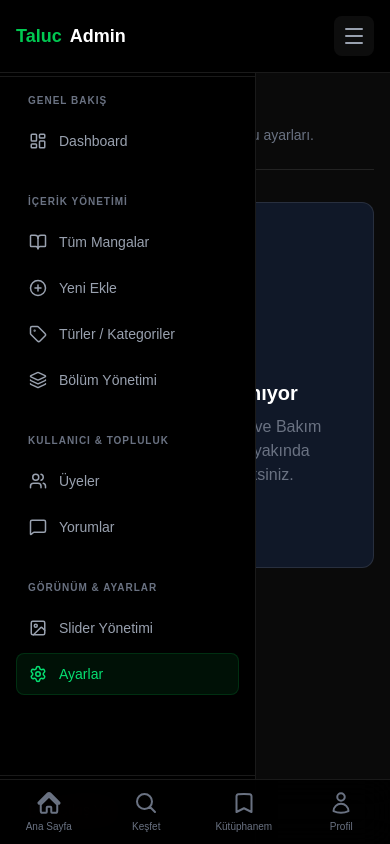
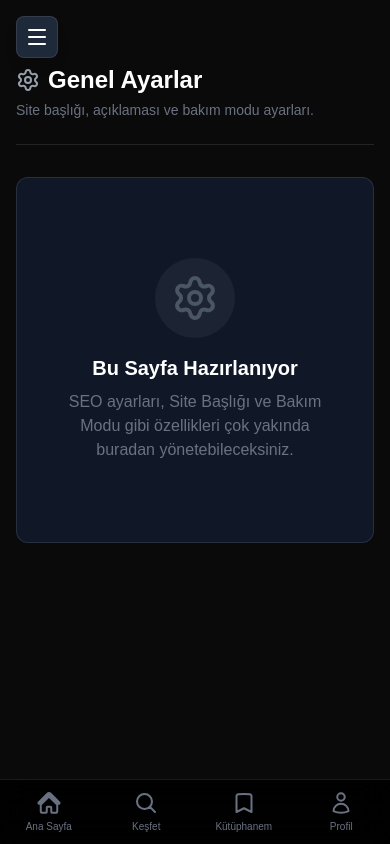
Before and after one commit to talukbatuhan/mangax, a Next.js app: page /admin/settings in a window 390 px wide. Built offline with nearby package versions, Linux system fonts and the light colour scheme.

Commit message:
Admin Panel Hatası Düzeltildi

```diff
--- a/app/admin/layout.tsx
+++ b/app/admin/layout.tsx
@@ -1,8 +1,8 @@
-"use client"; // useState kullandığımız için Client Component olmalı
+"use client"; // State kullandığımız için Client Component olmalı
 
 import { useState } from "react";
 import AdminSidebar from "@/app/components/admin/Sidebar";
-import { Menu } from "lucide-react";
+import { Menu } from "lucide-react"; // Hamburger ikonu
 
 export default function AdminLayout({
   children,
@@ -12,42 +12,28 @@ export default function AdminLayout({
   const [isSidebarOpen, setIsSidebarOpen] = useState(false);
 
   return (
-    <div className="min-h-screen bg-[#0a0a0a] text-white font-sans flex flex-col md:flex-row">
+    <div className="min-h-screen bg-[#0a0a0a] text-white font-sans flex">
 
-      {/* --- MOBİL HEADER --- */}
-      {/* Sadece mobilde görünür, menüyü açma butonu buradadır */}
-      <div className="md:hidden bg-black border-b border-white/10 p-4 flex items-center justify-between sticky top-0 z-40">
-        <span className="font-bold text-lg flex items-center gap-2">
-            <span className="text-green-500">Taluc</span>Admin
-        </span>
+      {/* MOBİL İÇİN MENÜ AÇMA BUTONU (Sadece mobilde görünür) */}
+      <div className="md:hidden fixed top-4 left-4 z-40">
         <button
-            onClick={() => setIsSidebarOpen(true)}
-            className="p-2 text-gray-400 hover:text-white bg-white/5 rounded-lg active:scale-95 transition"
+          onClick={() => setIsSidebarOpen(true)}
+          className="p-2 bg-gray-800 rounded-lg border border-white/10 text-white shadow-lg"
         >
-             <Menu size={24} />
+          <Menu size={24} />
         </button>
       </div>
 
-      {/* --- SIDEBAR BİLEŞENİ --- */}
-      {/* State'i ve kapatma fonksiyonunu prop olarak gönderiyoruz */}
+      {/* Sol Menü (Props gönderiyoruz) */}
       <AdminSidebar
-        isOpen={isSidebarOpen}
-        onClose={() => setIsSidebarOpen(false)}
+         isOpen={isSidebarOpen}
+         onClose={() => setIsSidebarOpen(false)}
       />
 
-      {/* --- MOBİL OVERLAY (PERDE) --- */}
-      {/* Menü açıksa ve ekran mobilse arkaya siyah yarı saydam katman atar */}
-      {isSidebarOpen && (
-        <div
-            className="fixed inset-0 bg-black/60 backdrop-blur-sm z-40 md:hidden"
-            onClick={() => setIsSidebarOpen(false)} // Boşluğa tıklayınca kapat
-        />
-      )}
-
-      {/* --- ANA İÇERİK --- */}
-      {/* md:ml-64: Masaüstünde sidebar kadar boşluk bırak */}
-      <main className="flex-1 md:ml-64 transition-all duration-300">
-        <div className="max-w-7xl mx-auto p-4 md:p-8">
+      {/* Sağ İçerik */}
+      {/* md:ml-64: Masaüstünde 64 birim boşluk bırak, mobilde bırakma */}
+      <main className="flex-1 md:ml-64 p-4 md:p-8 overflow-y-auto pt-16 md:pt-8">
+        <div className="max-w-7xl mx-auto">
            {children}
         </div>
       </main>
--- a/app/components/admin/Sidebar.tsx
+++ b/app/components/admin/Sidebar.tsx
@@ -5,11 +5,18 @@ import { usePathname } from "next/navigation";
 import {
   LayoutDashboard, BookOpen, PlusCircle, Layers,
   Users, MessageSquare, Settings, Image as ImageIcon,
-  LogOut, Tag
+  LogOut, Tag, X // X ikonunu ekledik (Kapatmak için)
 } from "lucide-react";
-import { signOut } from "@/app/actions"; // Çıkış yapma fonksiyonu
+import { signOut } from "@/app/actions";
 
-export default function AdminSidebar() {
+// 1. TİP TANIMI: Dışarıdan hangi verilerin geleceğini belirtiyoruz
+interface AdminSidebarProps {
+  isOpen: boolean;
+  onClose: () => void;
+}
+
+// 2. FONKSİYON PARAMETRELERİ: Props'ları içeri alıyoruz
+export default function AdminSidebar({ isOpen, onClose }: AdminSidebarProps) {
   const pathname = usePathname();
 
   const menuItems = [
@@ -24,7 +31,7 @@ export default function AdminSidebar() {
       items: [
         { name: "Tüm Mangalar", href: "/admin/mangas", icon: BookOpen },
         { name: "Yeni Ekle", href: "/admin/mangas/new", icon: PlusCircle },
-        { name: "Türler / Kategoriler", href: "/admin/genres", icon: Tag }, // İkonu Tag yaptık
+        { name: "Türler / Kategoriler", href: "/admin/genres", icon: Tag },
         { name: "Bölüm Yönetimi", href: "/admin/chapters", icon: Layers },
       ]
     },
@@ -45,18 +52,41 @@ export default function AdminSidebar() {
   ];
 
   return (
-    // Scrollbar gizleme sınıfları ekli
-    <div className="w-64 bg-black border-r border-white/10 h-screen fixed left-0 top-0 overflow-y-auto flex flex-col scrollbar-hide [&::-webkit-scrollbar]:hidden [-ms-overflow-style:'none'] [scrollbar-width:'none']">
+    <>
+      {/* MOBİL İÇİN ARKA PLAN KARARTMA (Overlay) */}
+      {/* Sadece mobilde ve menü açıksa görünür */}
+      {isOpen && (
+        <div
+          className="fixed inset-0 bg-black/50 z-40 md:hidden backdrop-blur-sm"
+          onClick={onClose} // Boşluğa tıklayınca kapat
+        />
+      )}
+
+      {/* SIDEBAR */}
+      <div className={`
+        w-64 bg-black border-r border-white/10 h-screen fixed left-0 top-0 flex flex-col z-50
+        transition-transform duration-300 ease-in-out
+        scrollbar-hide [&::-webkit-scrollbar]:hidden [-ms-overflow-style:'none'] [scrollbar-width:'none']
+
+        /* RESPONSIVE MANTIK: */
+        /* Masaüstünde (md): Her zaman görünür (translate-x-0) */
+        /* Mobilde: isOpen true ise görünür, false ise sola gizlenir (-translate-x-full) */
+        ${isOpen ? "translate-x-0" : "-translate-x-full"} md:translate-x-0
+      `}>
 
         {/* Logo Alanı */}
-      <div className="p-6 border-b border-white/10">
+        <div className="p-6 border-b border-white/10 flex justify-between items-center">
           <h1 className="text-xl font-bold text-white flex items-center gap-2">
             <span className="text-green-500">Taluc</span>Admin
           </h1>
+          {/* Mobilde Kapatma Butonu */}
+          <button onClick={onClose} className="md:hidden text-gray-400 hover:text-white">
+            <X size={20} />
+          </button>
         </div>
 
         {/* Menü Linkleri */}
-      <nav className="flex-1 p-4 space-y-8">
+        <nav className="flex-1 p-4 space-y-8 overflow-y-auto">
           {menuItems.map((section, index) => (
             <div key={index}>
               <h3 className="text-[10px] font-bold text-gray-500 uppercase tracking-widest mb-3 pl-3">
@@ -71,6 +101,7 @@ export default function AdminSidebar() {
                     <Link
                       key={item.href}
                       href={item.href}
+                      onClick={onClose} // Mobilde linke tıklayınca menüyü kapat
                       className={`flex items-center gap-3 px-3 py-2.5 rounded-lg text-sm font-medium transition-all duration-200 ${
                         isActive
                           ? "bg-green-600/10 text-green-400 border border-green-600/20"
@@ -87,7 +118,7 @@ export default function AdminSidebar() {
           ))}
         </nav>
 
-      {/* Alt Kısım: Çıkış Yap */}
+        {/* Alt Kısım */}
         <div className="p-4 border-t border-white/10">
           <form action={signOut}>
               <button className="flex items-center gap-3 px-3 py-2 text-sm font-medium text-red-400 hover:bg-red-400/10 w-full rounded-lg transition">
@@ -97,5 +128,6 @@ export default function AdminSidebar() {
           </form>
         </div>
       </div>
+    </>
   );
 }
```
Lines whose indentation alone changed are shown as unchanged.
